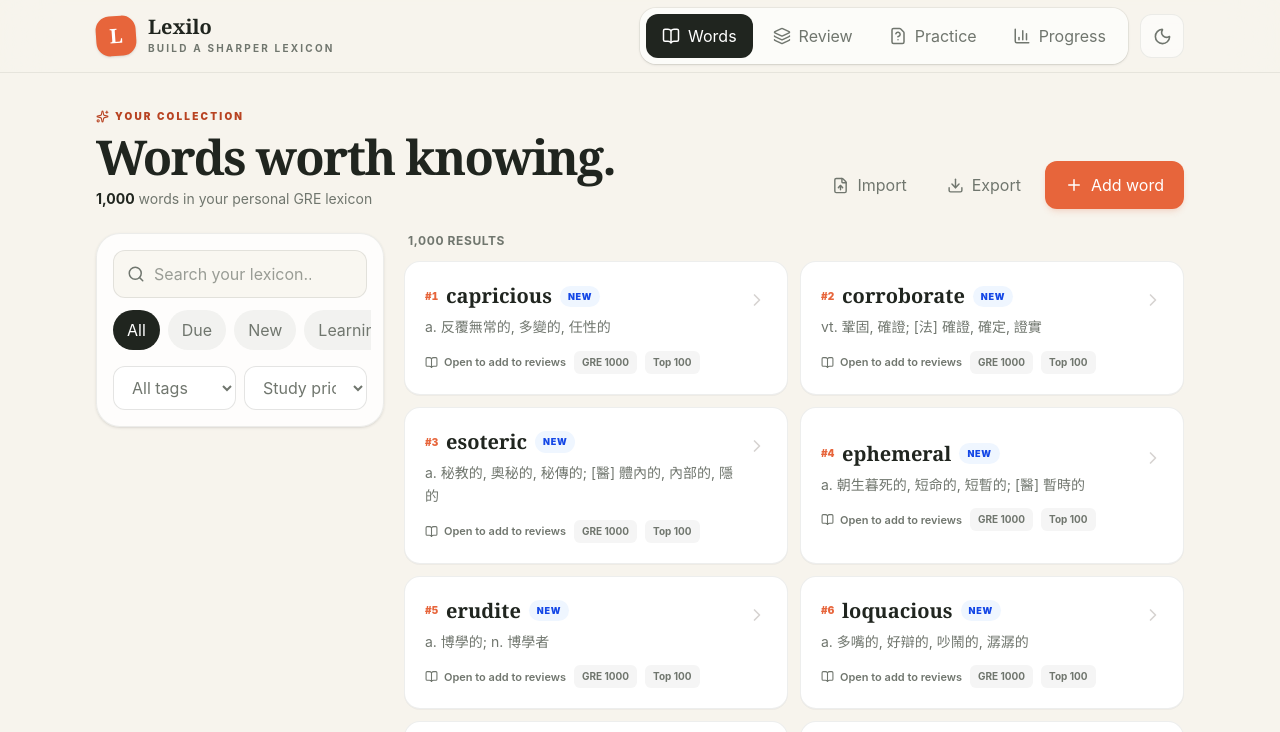
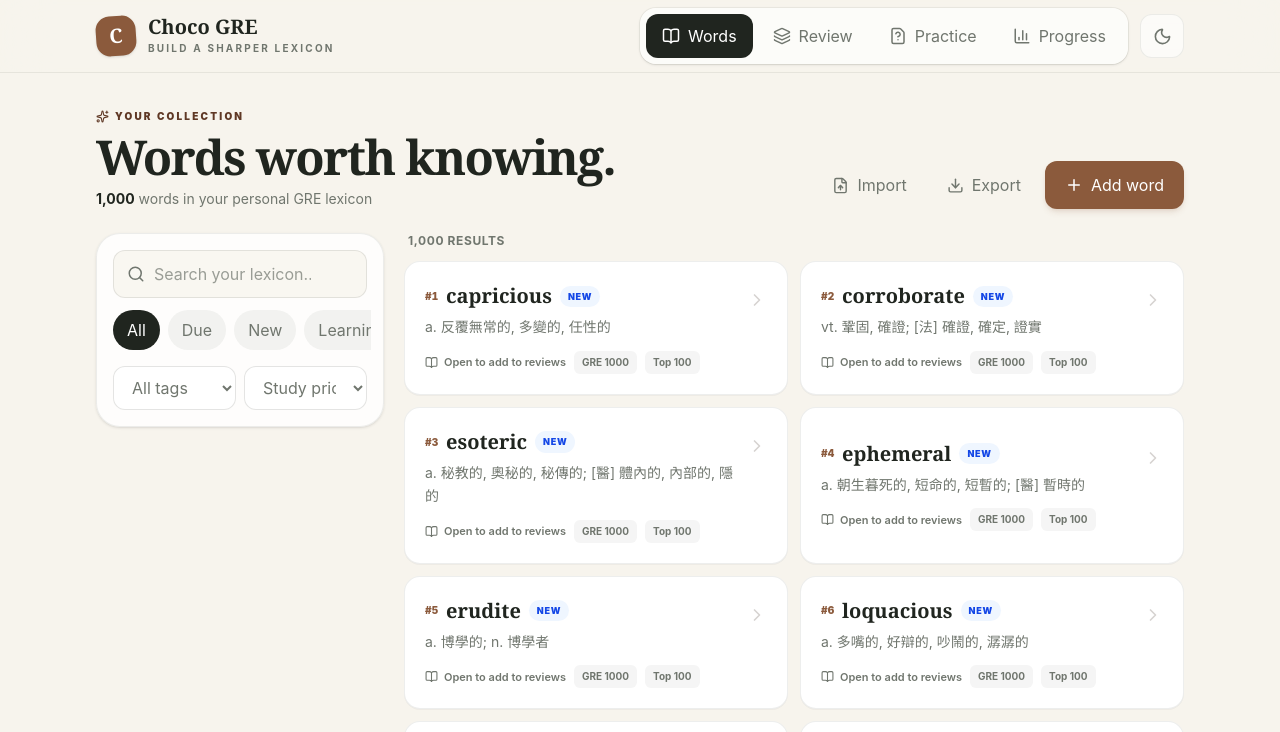
Before and after one commit to eric19960304/gre-prep, a React (Vite) app: page / in a window 1280 px wide. Shown: the top 732 px of the page. Built offline with nearby package versions, Linux system fonts and the light colour scheme.

Commit message:
Rebrand site as Choco GRE

```diff
--- a/index.html
+++ b/index.html
@@ -3,9 +3,9 @@
   <head>
     <meta charset="UTF-8" />
     <meta name="viewport" content="width=device-width, initial-scale=1.0" />
-    <meta name="theme-color" content="#f7f4ed" />
+    <meta name="theme-color" content="#8b5a3c" />
     <meta name="description" content="A mobile-first GRE vocabulary and Verbal Reasoning practice companion." />
-    <title>Lexilo — GRE vocabulary and verbal practice</title>
+    <title>Choco GRE — vocabulary and verbal practice</title>
   </head>
   <body>
     <div id="root"></div>
--- a/scripts/build-verbal-practice.mjs
+++ b/scripts/build-verbal-practice.mjs
@@ -1237,7 +1237,7 @@ for (const passage of rcPassages) {
       correctAnswer: { main: question.answer.map((index) => choiceIds[index]) },
       explanation: question.explanation,
       skills: question.skills,
-      source: 'Original GRE-style practice created for Lexilo',
+      source: 'Original GRE-style practice created for Choco GRE',
     })
     sequence += 1
   })
@@ -1262,7 +1262,7 @@ tcSingle.forEach((question, index) => {
     correctAnswer: { blank1: [choiceIds[question.answer]] },
     explanation: question.explanation,
     skills: ['context clues', 'sentence logic'],
-    source: 'Original GRE-style practice created for Lexilo',
+    source: 'Original GRE-style practice created for Choco GRE',
   })
   sequence += 1
 })
@@ -1289,7 +1289,7 @@ tcDouble.forEach((question, index) => {
     ])),
     explanation: question.explanation,
     skills: ['context clues', 'multi-blank coherence'],
-    source: 'Original GRE-style practice created for Lexilo',
+    source: 'Original GRE-style practice created for Choco GRE',
   })
   sequence += 1
 })
@@ -1316,7 +1316,7 @@ tcTriple.forEach((question, index) => {
     ])),
     explanation: question.explanation,
     skills: ['context clues', 'multi-blank coherence'],
-    source: 'Original GRE-style practice created for Lexilo',
+    source: 'Original GRE-style practice created for Choco GRE',
   })
   sequence += 1
 })
@@ -1340,7 +1340,7 @@ sentenceEquivalence.forEach((question, index) => {
     correctAnswer: { main: question.answer.map((answer) => choiceIds[answer]) },
     explanation: question.explanation,
     skills: ['sentence logic', 'equivalent meaning'],
-    source: 'Original GRE-style practice created for Lexilo',
+    source: 'Original GRE-style practice created for Choco GRE',
   })
   sequence += 1
 })
@@ -1348,8 +1348,8 @@ sentenceEquivalence.forEach((question, index) => {
 const passages = rcPassages.map(({ id, title, text }) => ({ id, title, text }))
 const bank = {
   version: 1,
-  title: 'Lexilo GRE Verbal Reasoning Practice Bank',
-  disclosure: 'These 100 questions are original GRE-style practice created for Lexilo. They are not official ETS questions or recalled live-test content.',
+  title: 'Choco GRE Verbal Reasoning Practice Bank',
+  disclosure: 'These 100 questions are original GRE-style practice created for Choco GRE. They are not official ETS questions or recalled live-test content.',
   formatReference: 'https://www.ets.org/gre/test-takers/general-test/prepare/content/verbal-reasoning.html',
   counts: {
     total: questions.length,
--- a/src/components/AppHeader.tsx
+++ b/src/components/AppHeader.tsx
@@ -13,8 +13,8 @@ export function AppHeader({ page, onPageChange, dueCount, theme, onToggleTheme }
     <header className="border-b border-ink/8 bg-paper/80 backdrop-blur-xl dark:border-white/8 dark:bg-charcoal/80 md:sticky md:top-0 md:z-30">
       <div className="mx-auto flex h-18 max-w-6xl items-center justify-between px-4 sm:px-6 lg:px-8">
         <button type="button" onClick={() => onPageChange('words')} className="group flex items-center gap-3" aria-label="Go to word list">
-          <span className="grid size-10 rotate-[-4deg] place-items-center rounded-[14px] bg-accent font-display text-xl font-black text-white shadow-sm transition-transform group-hover:rotate-0">L</span>
-          <span className="text-left"><span className="block font-display text-xl font-black leading-none text-ink dark:text-white">Lexilo</span><span className="mt-1 hidden text-[10px] font-bold uppercase tracking-[.22em] text-muted sm:block">Build a sharper lexicon</span></span>
+          <span className="grid size-10 rotate-[-4deg] place-items-center rounded-[14px] bg-accent font-display text-xl font-black text-white shadow-sm transition-transform group-hover:rotate-0">C</span>
+          <span className="text-left"><span className="block font-display text-xl font-black leading-none text-ink dark:text-white">Choco GRE</span><span className="mt-1 hidden text-[10px] font-bold uppercase tracking-[.22em] text-muted sm:block">Build a sharper lexicon</span></span>
         </button>
         <div className="flex items-center gap-3">
           <Navigation page={page} onChange={onPageChange} dueCount={dueCount} variant="desktop" />
--- a/src/components/ProgressCard.tsx
+++ b/src/components/ProgressCard.tsx
@@ -5,7 +5,7 @@ export function ProgressCard({ label, value, detail, icon: Icon, tone = 'neutral
   value: string | number
   detail?: string
   icon: LucideIcon
-  tone?: 'neutral' | 'orange' | 'green' | 'blue'
+  tone?: 'neutral' | 'brown' | 'green' | 'blue'
   progress?: number
 }) {
   return (
--- a/src/pages/ProgressPage.tsx
+++ b/src/pages/ProgressPage.tsx
@@ -32,7 +32,7 @@ export function ProgressPage() {
       <section className="mt-7 grid grid-cols-2 gap-3 lg:grid-cols-4" aria-label="Vocabulary overview">
         <ProgressCard label="Total words" value={words.length.toLocaleString()} detail="In your lexicon" icon={BookOpen} />
         <ProgressCard label="New" value={counts.new.toLocaleString()} detail="Ready to learn" icon={Sparkles} tone="blue" />
-        <ProgressCard label="Learning" value={counts.learning.toLocaleString()} detail="In active rotation" icon={Brain} tone="orange" />
+        <ProgressCard label="Learning" value={counts.learning.toLocaleString()} detail="In active rotation" icon={Brain} tone="brown" />
         <ProgressCard label="Mastered" value={counts.mastered.toLocaleString()} detail={`${mastery}% of collection`} icon={CheckCircle2} tone="green" progress={mastery} />
       </section>
 
--- a/src/services/storage.ts
+++ b/src/services/storage.ts
@@ -91,7 +91,7 @@ export const vocabularyStorage = {
     const url = URL.createObjectURL(blob)
     const anchor = document.createElement('a')
     anchor.href = url
-    anchor.download = `lexilo-vocabulary-${new Date().toISOString().slice(0, 10)}.json`
+    anchor.download = `choco-gre-vocabulary-${new Date().toISOString().slice(0, 10)}.json`
     anchor.click()
     URL.revokeObjectURL(url)
   },
--- a/src/styles.css
+++ b/src/styles.css
@@ -7,9 +7,9 @@
   --color-ink: #20251f;
   --color-charcoal: #171a17;
   --color-muted: #70766e;
-  --color-accent: #e7653b;
-  --color-accent-deep: #b84322;
-  --color-accent-light: #ff9a75;
+  --color-accent: #8b5a3c;
+  --color-accent-deep: #5f3825;
+  --color-accent-light: #c99a76;
   --font-display: Georgia, Cambria, "Times New Roman", serif;
   --font-sans: Inter, ui-sans-serif, system-ui, -apple-system, BlinkMacSystemFont, "Segoe UI", sans-serif;
 }
@@ -36,7 +36,7 @@ body {
   font-family: var(--font-sans);
   -webkit-font-smoothing: antialiased;
   background-image:
-    radial-gradient(circle at 8% -10%, rgb(231 101 59 / 0.08), transparent 26rem),
+    radial-gradient(circle at 8% -10%, rgb(139 90 60 / 0.09), transparent 26rem),
     radial-gradient(circle at 95% 35%, rgb(70 120 92 / 0.05), transparent 28rem);
 }
 
@@ -55,12 +55,12 @@ button:focus-visible,
 input:focus-visible,
 textarea:focus-visible,
 select:focus-visible {
-  outline: 3px solid rgb(231 101 59 / 0.28);
+  outline: 3px solid rgb(139 90 60 / 0.3);
   outline-offset: 2px;
 }
 
 ::selection {
-  background: rgb(231 101 59 / 0.22);
+  background: rgb(139 90 60 / 0.24);
 }
 
 @layer components {
@@ -161,12 +161,12 @@ select:focus-visible {
     @apply grid size-10 shrink-0 place-items-center rounded-xl bg-ink/[.05] text-muted dark:bg-white/[.07] dark:text-stone-300;
   }
 
-  .tone-orange {
+  .tone-brown {
     @apply text-accent;
   }
 
-  .tone-orange .progress-icon {
-    @apply bg-orange-50 text-accent dark:bg-orange-950/35 dark:text-accent-light;
+  .tone-brown .progress-icon {
+    @apply bg-accent/10 text-accent dark:bg-accent/15 dark:text-accent-light;
   }
 
   .tone-green {
```
Also changed, not shown: gre_verbal_practice_100.json, src/data/verbalPracticeQuestions.json, 9 other files (tests, documents, lock files or other folders).
